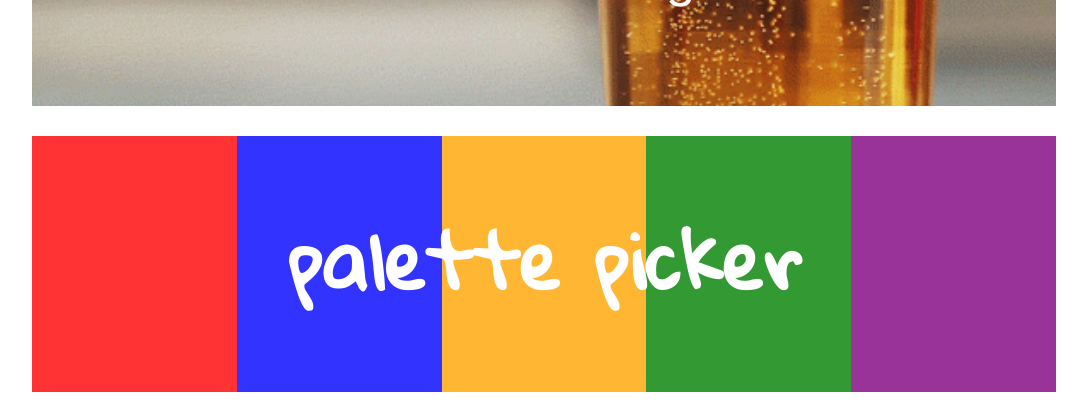
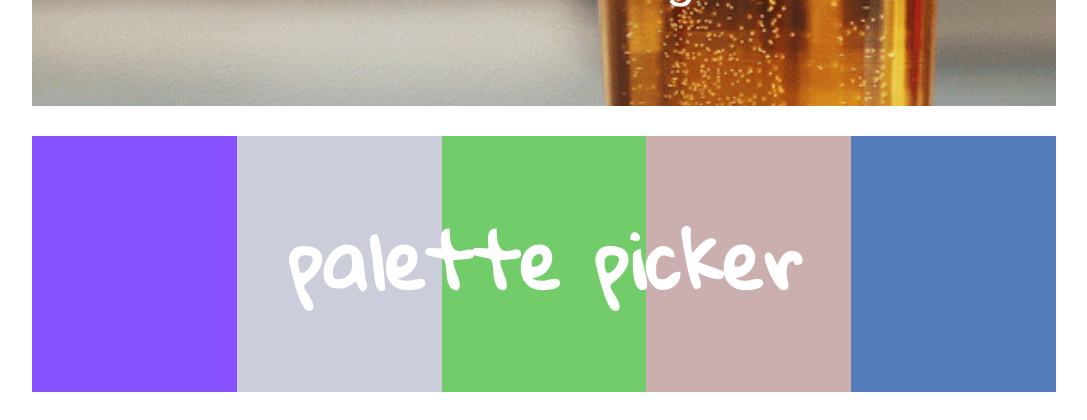
Before and after one commit to christopherchateau/personal-site, a React (Create React App) app: page / in a window 1280 px wide. Shown: the part 2020-2440 px from the top of the page, without its empty margins (96-1183 px from the left). Built offline with nearby package versions, Linux system fonts and the light colour scheme.

Commit message:
Add jsx to color sections to set bg color based on state

```diff
--- a/src/App.js
+++ b/src/App.js
@@ -16,6 +16,7 @@ class App extends Component {
     $(window).scroll(() => {
       this.anchorLinks();
       this.updatePageOffset();
+      this.generateColors();
     });
   };
 
@@ -46,20 +47,27 @@ class App extends Component {
     this.setState({ tooltipMessage: "you did it!" });
   };
 
+  generateColors() {
+    let colors = [];
+    while (colors.length < 5) {
+      colors.push(this.generateRandomHexCode());
+    }
+    this.setState({ colors });
+  }
+
+  generateRandomHexCode() {
+    let hexCode = "#";
+
+    while (hexCode.length < 7) {
+      hexCode += this.generateRandomHexValue();
+    }
+    return hexCode;
+  }
+
   generateRandomHexValue() {
     const values = [0, 1, 2, 3, 4, 5, 6, 7, 8, 9, "a", "b", "c", "d", "e", "f"];
     const randomIndex = Math.floor(Math.random() * 16);
     return values[randomIndex];
-  }
-
-  displayColors() {
-    for (let i = 1; i <= 5; i++) {
-      $(`.proj-pp-color-${i}`).style(
-        "background-color",
-        this.state.colors[i - 1]
-      );
-      // $(`.proj-pp-color-${i}`).attr("hex-value", colors[i - 1]);
-    }
   }
 
   render() {
@@ -162,11 +170,26 @@ class App extends Component {
                 <span className="proj-hover-text">
                   jQuery - express - knex - postgreSQL
                 </span>
-                <section className="proj-pp-color-1 color" />
-                <section className="proj-pp-color-2 color" />
-                <section className="proj-pp-color-3 color" />
-                <section className="proj-pp-color-4 color" />
-                <section className="proj-pp-color-5 color" />
+                <section
+                  className="proj-pp-color-1 color"
+                  style={{ background: `${this.state.colors[0]}` }}
+                />
+                <section
+                  className="proj-pp-color-2 color"
+                  style={{ background: `${this.state.colors[1]}` }}
+                />
+                <section
+                  className="proj-pp-color-3 color"
+                  style={{ background: `${this.state.colors[2]}` }}
+                />
+                <section
+                  className="proj-pp-color-4 color"
+                  style={{ background: `${this.state.colors[3]}` }}
+                />
+                <section
+                  className="proj-pp-color-5 color"
+                  style={{ background: `${this.state.colors[4]}` }}
+                />
               </div>
             </a>
             <a
```
